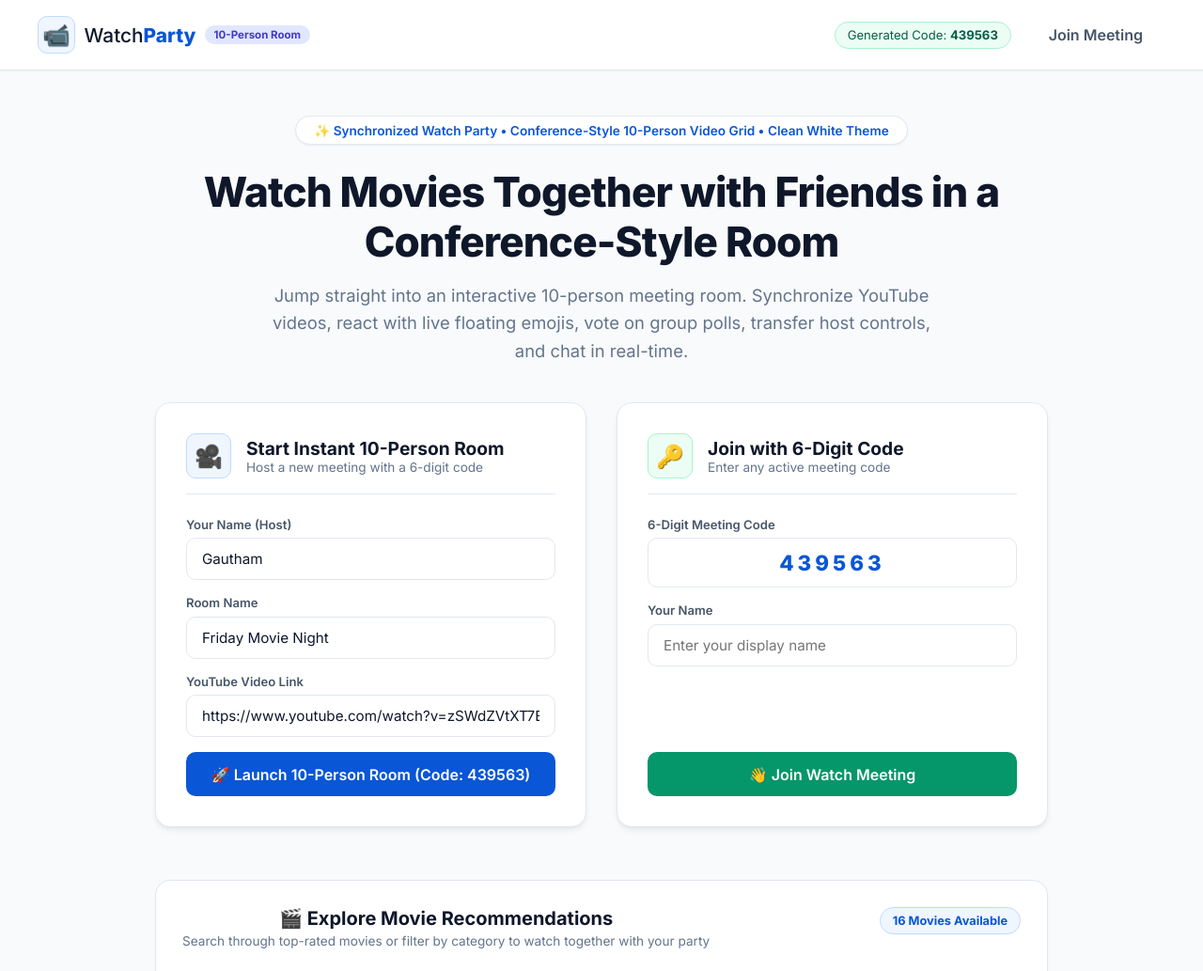
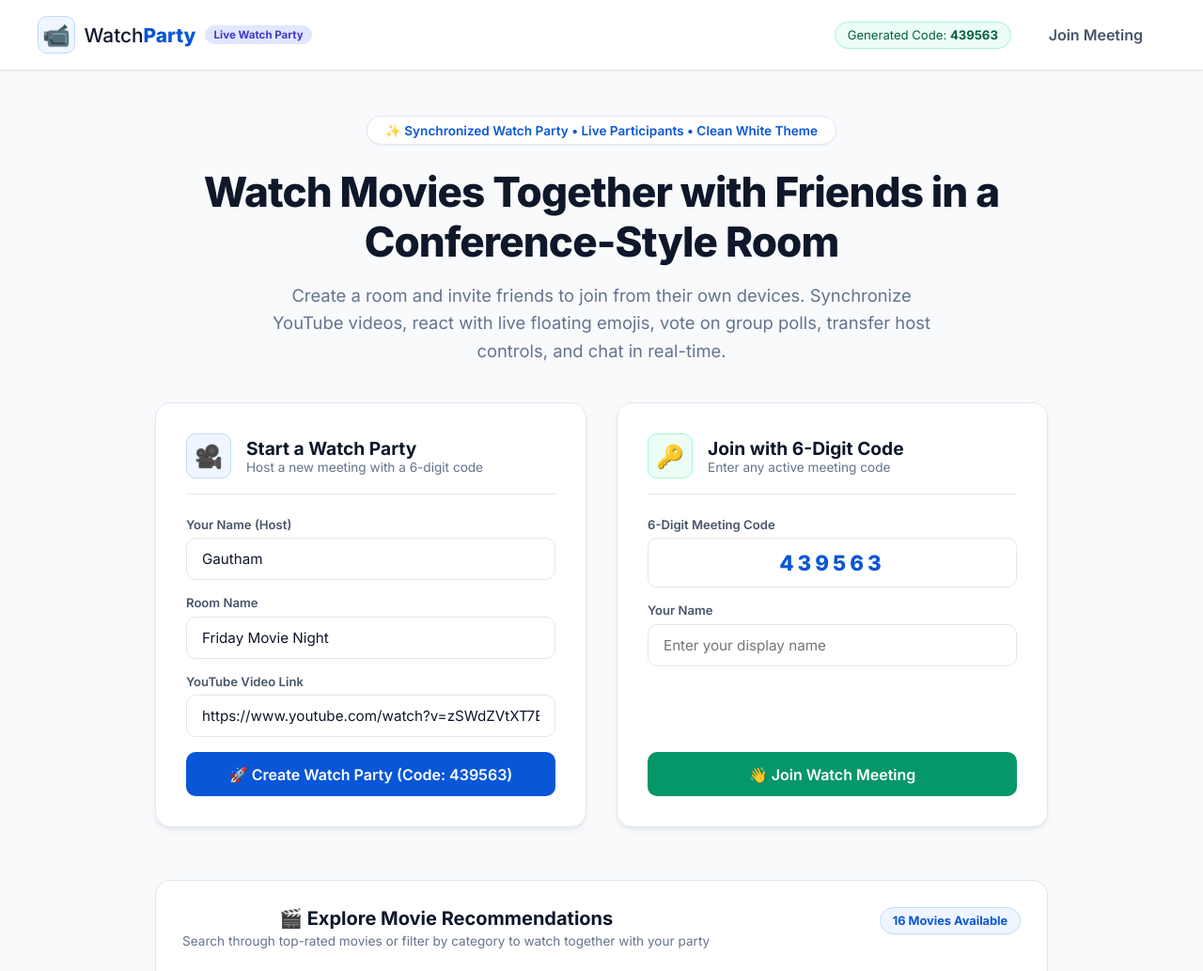
Before and after one commit to gauthamkd/Watchparty, a Flask app: page / in a window 1280 px wide. Shown: the top 1033 px of the page at 94% size. Run offline with Flask 3, Linux system fonts and the light colour scheme.

Commit message:
Remove fake 10-friend room marketing labels

```diff
--- a/templates/index.html
+++ b/templates/index.html
@@ -3,7 +3,7 @@
 <head>
   <meta charset="UTF-8">
   <meta name="viewport" content="width=device-width, initial-scale=1.0">
-  <title>WatchParty — Watch Movies with 10 Friends</title>
+  <title>WatchParty — Watch Movies Together</title>
   <link rel="preconnect" href="https://fonts.googleapis.com">
   <link href="https://fonts.googleapis.com/css2?family=Inter:wght@400;500;600;700;800&display=swap" rel="stylesheet">
   <link rel="stylesheet" href="/static/css/style.css">
@@ -16,7 +16,7 @@
       <div class="brand">
         <div class="brand-logo">📹</div>
         <span class="brand-text">Watch<strong>Party</strong></span>
-        <span class="brand-pill">10-Person Room</span>
+        <span class="brand-pill">Live Watch Party</span>
       </div>
       <div class="nav-actions">
         <span class="random-badge">Generated Code: <strong>{{ suggested_code }}</strong></span>
@@ -29,11 +29,11 @@
   <main class="hero-container">
     <div class="hero-content">
       <div class="pill-announcement">
-        ✨ Synchronized Watch Party • Conference-Style 10-Person Video Grid • Clean White Theme
+        ✨ Synchronized Watch Party • Live Participants • Clean White Theme
       </div>
       <h1 class="hero-title">Watch Movies Together with Friends in a Conference-Style Room</h1>
       <p class="hero-subtitle">
-        Jump straight into an interactive 10-person meeting room. Synchronize YouTube videos, react with live floating emojis, vote on group polls, transfer host controls, and chat in real-time.
+        Create a room and invite friends to join from their own devices. Synchronize YouTube videos, react with live floating emojis, vote on group polls, transfer host controls, and chat in real-time.
       </p>
 
       {% if error %}
@@ -49,7 +49,7 @@
           <div class="card-header">
             <div class="card-icon bg-blue">🎥</div>
             <div>
-              <h3>Start Instant 10-Person Room</h3>
+              <h3>Start a Watch Party</h3>
               <p>Host a new meeting with a 6-digit code</p>
             </div>
           </div>
@@ -68,7 +68,7 @@
               <input type="url" name="video_url" id="host_video_url" value="https://www.youtube.com/watch?v=zSWdZVtXT7E" placeholder="Paste YouTube URL">
             </div>
             <button type="submit" class="btn btn-primary btn-full">
-              🚀 Launch 10-Person Room (Code: {{ suggested_code }})
+              🚀 Create Watch Party (Code: {{ suggested_code }})
             </button>
           </form>
         </div>
@@ -244,8 +244,8 @@
       <div class="feature-strip">
         <div class="feature-item">
           <span class="f-icon">👥</span>
-          <h4>10 Participants Grid</h4>
-          <p>Real Zoom gallery view with avatars & mic meters</p>
+          <h4>Live Participant Grid</h4>
+          <p>Shows people who have actually joined the room</p>
         </div>
         <div class="feature-item">
           <span class="f-icon">⚡</span>
```
